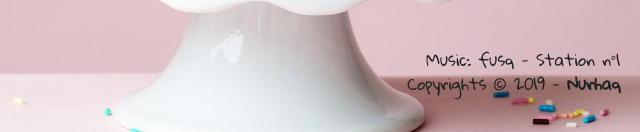
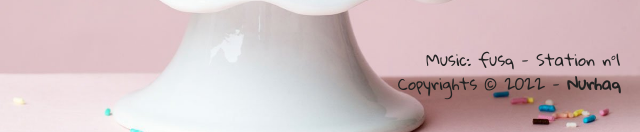
Before and after one commit to erwinnurhaq/happybrutdei, a plain HTML site: page index.html in a window 1280 px wide. Shown: the part 668-800 px from the top of the page, 640-1280 px from the left. Drawn offline with nearby package versions, Linux system fonts and the light colour scheme.

Commit message:
Update index.html

```diff
--- a/index.html
+++ b/index.html
@@ -34,7 +34,7 @@
             <div class="col-xl-6 col-sm-12">
                 <div class="animateA"><p class="text1 animate1">Happy Brutdei!!</p></div>
                 <div class="animateB text2">
-                    <p>Music: fusq - Station n°1<br>Copyrights &copy; 2019 - <b>Nurhaq</b></p>
+                    <p>Music: fusq - Station n°1<br>Copyrights &copy; 2022 - <b>Nurhaq</b></p>
                 </div>
             </div>
         </div>
```
